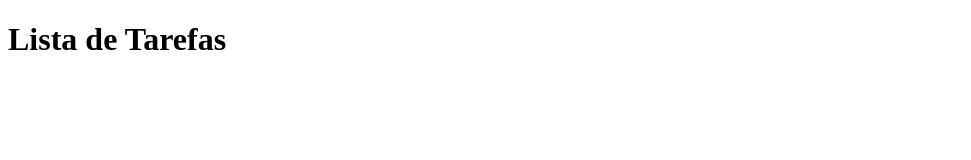
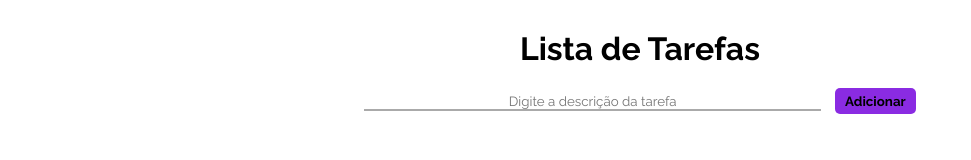
Before and after one commit to larissaql/exemplo-github, a website built with Vite: page index.html in a window 1280 px wide. Shown: the whole page, without its empty margins (0-971 px from the left). Built offline with nearby package versions, Linux system fonts and the light colour scheme.

Commit message:
estilizaçao quase finalizada

```diff
--- a/index.html
+++ b/index.html
@@ -4,13 +4,26 @@
     <meta charset="UTF-8" />
     <link rel="icon" type="image/svg+xml" href="favicon.svg" />
     <meta name="viewport" content="width=device-width, initial-scale=1.0" />
+    <link rel="stylesheet" href="style.css">
     <title>Lista de Tarefas</title>
   </head>
   <body>
 
+      <div id="container">
     <h1>Lista de Tarefas</h1>
 
-    <div id="app"></div>
-    <script type="module" src="/main.js"></script>
+    <form action="" id="task-form" onsubmit="addTask(event)">
+
+      <input type="text" id="task-description" placeholder="Digite a descrição da tarefa" required>
+
+      <button>Adicionar</button>
+    </form>
+
+    <div id="task-list-area">
+      <ul id="task-list"></ul>
+    </div>
+  </div>
+
+    <script src="/main.js"></script>
   </body>
 </html>
--- a/main.js
+++ b/main.js
@@ -1 +1,12 @@
-import './style.css'
+const $ = document.querySelector.bind(document)
+
+const addTask = (event) => {
+  event.preventDefault()
+  const taskDescription = $('#task-description').value
+
+  const newTaskItem = `
+    <li>${taskDescription}</li>
+  `
+    $('#task-list').insertAdjacentHTML('beforeend', newTaskItem)
+    $('#task-form').reset()
+}
--- a/style.css
+++ b/style.css
@@ -1,8 +1,48 @@
-#app {
-  font-family: Avenir, Helvetica, Arial, sans-serif;
-  -webkit-font-smoothing: antialiased;
-  -moz-osx-font-smoothing: grayscale;
+@font-face {
+  font-family: "title";
+  src: url(./fonts/Raleway-Bold.ttf);
+}
+
+@font-face {
+  font-family: "regular";
+  src: url(./fonts/Raleway-Regular.ttf);
+}
+
+body {
+  margin: 0;
+}
+
+#container {
+  margin: 30px auto;
+  width: 60%;
+}
+
+h1 {
   text-align: center;
-  color: #2c3e50;
-  margin-top: 60px;
+  font-family: "title";
 }
+
+#task-form {
+  text-align: center;
+  margin: 20px;
+}
+
+#task-description {
+  border: none;
+  border-bottom: 2px solid #aaa;
+  outline: none;
+  padding: 0 10px;
+  width: 60%;
+  margin-right: 10px;
+  font-family: "regular";
+  text-align: center;
+}
+
+#task-form button{
+  border: none;
+  background-color: blueviolet;
+  font-family: "title";
+  padding: 5px 10px;
+  border-radius: 5px;
+  cursor: pointer;
+}
```
Also changed, not shown: fonts/Raleway-Bold.ttf (added), fonts/Raleway-Regular.ttf (added).
